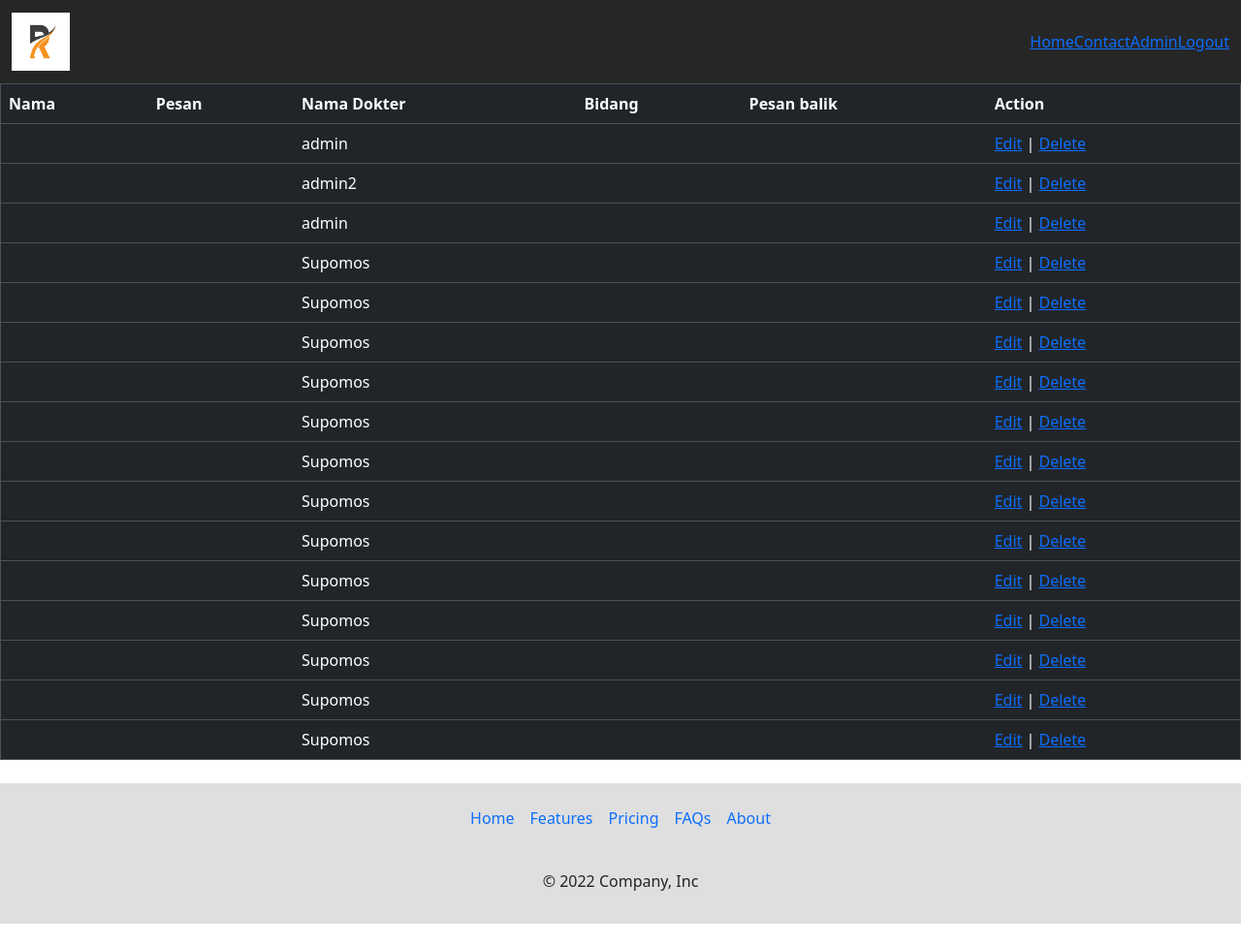
After one commit to diffcreate/Game-Recharge-Website, a PHP site: page /lihatpesanadmin.php in a window 1280 px wide. The commit adds this page. Shown: the whole page at 97% size. Run offline with PHP 8.4, Linux system fonts and the light colour scheme; a user stored in the database is signed in; data comes from the database, SQL or seed files in the repository; data that the repository does not hold is empty.

Commit message:
Adding delete and update

```diff
--- a/hello.php
+++ /dev/null
@@ -1,3 +0,0 @@
-<?php
-echo "okeee";
-?>
--- a/view/admin.php
+++ b/view/admin.php
@@ -73,7 +73,7 @@ if (!isset($_SESSION['username']) | !isset($_SESSION['is_admin'])) {
           </div>
           <div class="card-body p-4 p-sm-5 ">
             <a class="card-title text-center mb-5 fw-light fs-5" style="color:Black;">ADMIN</a>
-            <a class="card-title text-center mb-5 fw-light fs-5" style="color:Black;" href="contact.php">| CONTACT
+            <a class="card-title text-center mb-5 fw-light fs-5" style="color:Black;" href="lihatpesanadmin.php">| CONTACT
               US</a>
 
             <form method="POST" action="adminadd.php" enctype="multipart/form-data">
--- /dev/null
+++ b/view/lihatpesanadmin.php
@@ -0,0 +1,115 @@
+<?php
+
+include 'config.php';
+
+error_reporting(0);
+
+session_start();
+
+if (!isset($_SESSION['username']) | !isset($_SESSION['is_admin'])) {
+    header("Location: index.php");
+}
+$result = mysqli_query($conn, "SELECT * FROM contact");
+?>
+<!DOCTYPE html>
+<html lang="en">
+
+<head>
+    <meta charset="UTF-8">
+    <meta http-equiv="X-UA-Compatible" content="IE=edge">
+    <meta name="viewport" content="width=device-width, initial-scale=1.0">
+    <link rel="stylesheet" type="text/css" href="../style/style.css">
+    <title>Document</title>
+    <link href="https://cdn.jsdelivr.net/npm/bootstrap@5.3.0-alpha1/dist/css/bootstrap.min.css" rel="stylesheet" integrity="sha384-GLhlTQ8iRABdZLl6O3oVMWSktQOp6b7In1Zl3/Jr59b6EGGoI1aFkw7cmDA6j6gD" crossorigin="anonymous">
+</head>
+
+<body>
+
+    <nav class="navbar sticky-top navbar-expand-lg font-light" style="background-color:#262626;">
+        <div class="container-fluid">
+            <a class="navbar-brand" href="index.php" style="color:white ;"> <img src="logo.png" alt="" style="width: 60px;height:60px;margin-right:10px;"></a>
+            <button class="navbar-toggler" type="button" data-bs-toggle="collapse" data-bs-target="#navbarSupportedContent" aria-controls="navbarSupportedContent" aria-expanded="false" aria-label="Toggle navigation" style="color:white ;">
+                <span class="navbar-toggler-icon">=</span>
+            </button>
+            <div class="collapse navbar-collapse" id="navbarSupportedContent" style="color:white ;">
+                <ul class="navbar-nav me-auto mb-2 mb-lg-0">
+                </ul>
+                <ul class="navbar-nav ms-auto mb-lg-0">
+                    <li class="nav-item">
+                        <a href="index.php" class="link" id="menu">Home</a>
+                    </li>
+                    <li class="nav-item">
+                        <a href="contact.php" class="link" id="menu">Contact</a>
+                    </li>
+                    <li class="nav-item">
+                        <?php session_start();
+                        if (isset($_SESSION['username'])) {
+                            $checkadmin = $_SESSION['is_admin'];
+                            if ($checkadmin == 1) {
+                                echo  "<li class='nav-item'>";
+                                echo  "<a href='admin.php' class='link' id='menu'>Admin</a>";
+                                echo  "</li>";
+                                echo  "<li class='nav-item'>";
+                                echo  "<a href='logout.php' class='link' id='menu'>Logout</a>";
+                                echo  "</li>";
+                            } else {
+                                echo  "<li class='nav-item'>";
+                                echo  "<a href='logout.php' class='link' id='menu'>Logout</a>";
+                                echo  "</li>";
+                            }
+                        } else {
+                            echo  "<li class='nav-item'>";
+                            echo  " <a href='register.php' class='link' id='menu'>Register</a>";
+                            echo  "</li>";
+                            echo  "<li class='nav-item'>";
+                            echo  "<a href='login.php' class='link' id='menu'>Login</a> ";
+                            echo  "</li>";
+                        }
+                        ?>
+                    </li>
+                </ul>
+            </div>
+        </div>
+    </nav>
+
+    <section id="top">
+        <table class="table table-dark table-hover" width='80%' border=1>
+            <tr>
+                <th>Nama</th>
+                <th>Pesan</th>
+                <th>Nama Dokter</th>
+                <th>Bidang</th>
+                <th>Pesan balik</th>
+                <th>Action</th>
+            </tr>
+            <?php
+            while ($user_data = mysqli_fetch_array($result)) {
+                echo "<tr>";
+                echo "<td>" . $user_data['namaps'] . "</td>";
+                echo "<td>" . $user_data['pesan'] . "</td>";
+                echo "<td>" . $user_data['nama'] . "</td>";
+                echo "<td>" . $user_data['bidang'] . "</td>";
+                echo "<td>" . $user_data['pbalik'] . "</td>";
+                echo "<td><a href='database/pesanupdate.php?id_k=$user_data[id_cp]'>Edit</a> | <a href='database/deleteadmin.php?id_k=$user_data[id_cp]'>Delete</a></td></tr>";
+            }
+            ?>
+        </table>
+        <div class="container mw-100" style="background-color:#00000020 ;">
+            <footer class="py-3 my-4">
+                <ul class="nav justify-content-center border-bottom pb-3 mb-3">
+                    <li class="nav-item"><a href="#" class="nav-link px-2 " id="fido">Home</a></li>
+                    <li class="nav-item"><a href="#" class="nav-link px-2 " id="fido">Features</a></li>
+                    <li class="nav-item"><a href="#" class="nav-link px-2 " id="fido">Pricing</a></li>
+                    <li class="nav-item"><a href="#" class="nav-link px-2 " id="fido">FAQs</a></li>
+                    <li class="nav-item"><a href="#" class="nav-link px-2 " id="fido">About</a></li>
+                </ul>
+                <p class="text-center" id="fido">© 2022 Company, Inc</p>
+            </footer>
+        </div>
+
+</body>
+<script src="https://cdn.jsdelivr.net/npm/@popperjs/core@2.11.6/dist/umd/popper.min.js" integrity="sha384-oBqDVmMz9ATKxIep9tiCxS/Z9fNfEXiDAYTujMAeBAsjFuCZSmKbSSUnQlmh/jp3" crossorigin="anonymous"></script>
+<script src="https://cdn.jsdelivr.net/npm/bootstrap@5.3.0-alpha1/dist/js/bootstrap.min.js" integrity="sha384-mQ93GR66B00ZXjt0YO5KlohRA5SY2XofN4zfuZxLkoj1gXtW8ANNCe9d5Y3eG5eD" crossorigin="anonymous"></script>
+<script src="https://cdn.jsdelivr.net/npm/bootstrap@5.3.0-alpha1/dist/js/bootstrap.bundle.min.js" integrity="sha384-w76AqPfDkMBDXo30jS1Sgez6pr3x5MlQ1ZAGC+nuZB+EYdgRZgiwxhTBTkF7CXvN" crossorigin="anonymous"></script>
+
+</html>
--- a/view/login.php
+++ b/view/login.php
@@ -75,12 +75,6 @@ if (isset($_POST['submit'])) {
                   </div>
                   <img src='captcha.php' />
                   <input id="floatingcaptcha" name='captcha_code' type='text'>
-                  <div class="form-check mb-3">
-                    <input class="form-check-input" type="checkbox" style="color: orange;" value="" id="rememberPasswordCheck">
-                    <label class="form-check-label" for="rememberPasswordCheck">
-                      Remember password
-                    </label>
-                  </div>
 
                   <div class="d-grid">
                     <button type="submit" class="btn btn-lg btn-outline-warning btn-login text-uppercase fw-bold mb-2" name="submit" value="submit">Accept</button>
```
Also changed, not shown: view/database/deleteadmin.php (added, +12 -0 lines), view/database/pesanupdate.php (added, +148 -0 lines).
